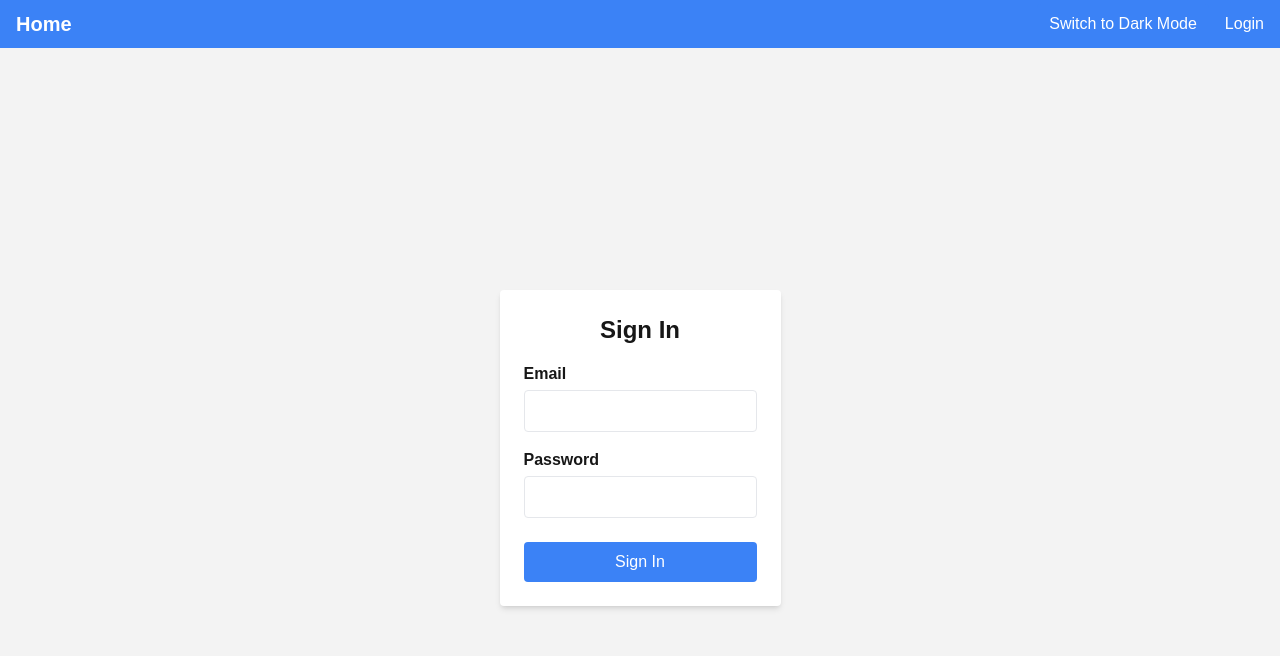
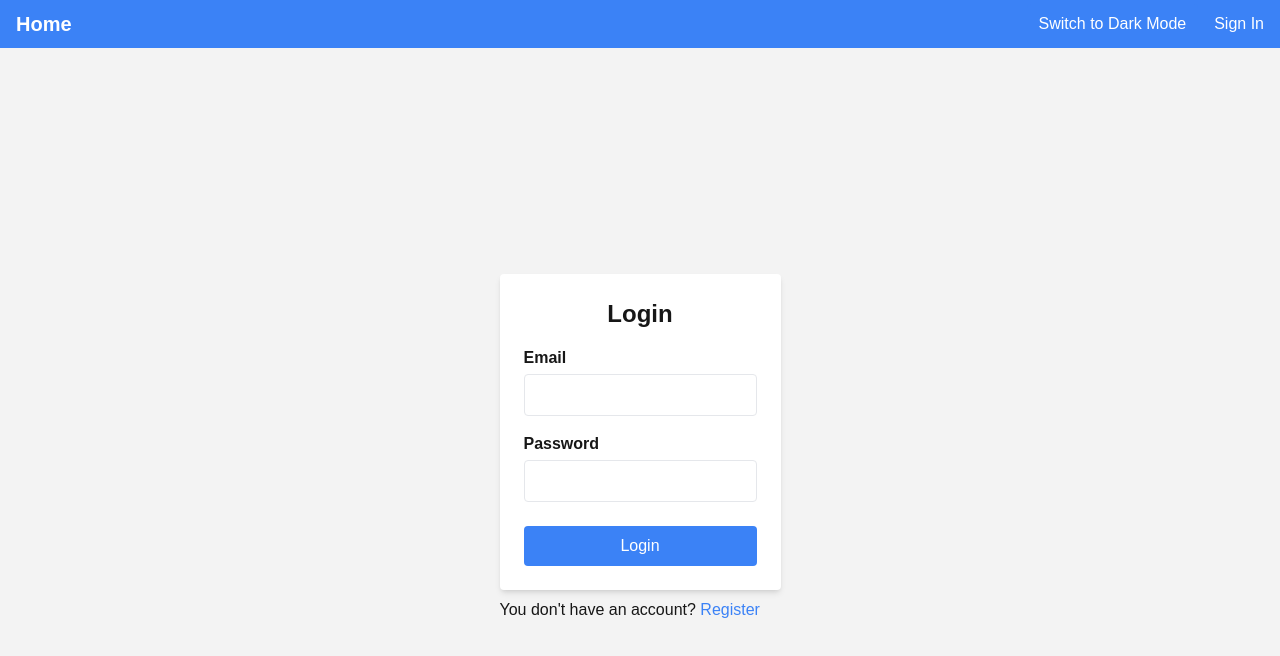
Before and after one commit to AGasco/dashboard-graphs, a Next.js app: page /login in a window 1280 px wide. Shown: the top 656 px of the page. Built offline with nearby package versions, Linux system fonts and the light colour scheme; no server answers.

Commit message:
Improved UX when login/register/signOut

```diff
--- a/app/login/LoginForm.tsx
+++ b/app/login/LoginForm.tsx
@@ -2,6 +2,7 @@
 import { Button, Input } from '@/components';
 import { PROVIDER_CREDENTIALS } from 'consts';
 import { signIn } from 'next-auth/react';
+import Link from 'next/link';
 import { useRouter } from 'next/navigation';
 import { ChangeEvent, FormEvent, useState } from 'react';
 
@@ -34,11 +35,12 @@ const LoginForm = () => {
   };
 
   return (
+    <div className="flex flex-col">
       <form
         className="p-6 bg-background rounded shadow-md"
         onSubmit={handleSubmit}
       >
-      <h1 className="mb-4 text-2xl font-bold text-center">Sign In</h1>
+        <h1 className="mb-4 text-2xl font-bold text-center">Login</h1>
         <div className="mb-4">
           <Input
             label="Email"
@@ -58,9 +60,16 @@ const LoginForm = () => {
           />
         </div>
         <Button type="submit" className="w-full">
-        Sign In
+          Login
         </Button>
       </form>
+      <p className="mt-2">
+        You don't have an account?{' '}
+        <Link href="/register" className="text-primary">
+          Register
+        </Link>
+      </p>
+    </div>
   );
 };
 
--- a/app/page.tsx
+++ b/app/page.tsx
@@ -15,9 +15,17 @@ export default async function HomePage() {
           Go to Dashboard
         </Link>
       ) : (
-        <h1 className="text-5xl">
-          Welcome, please sign in to see the dashboard
-        </h1>
+        <div className="flex flex-col items-center">
+          <h1 className="text-5xl">
+            Welcome, please sign in to see the dashboard
+          </h1>
+          <Link
+            href="/register"
+            className="w-max px-6 py-3 mt-5 bg-blue-500 text-white rounded-md hover:bg-blue-600 transition-colors"
+          >
+            Sign In
+          </Link>
+        </div>
       )}
     </div>
   );
--- a/app/register/RegisterForm.tsx
+++ b/app/register/RegisterForm.tsx
@@ -1,5 +1,6 @@
 'use client';
 import { Button, Input } from '@/components';
+import Link from 'next/link';
 import { useRouter } from 'next/navigation';
 import { ChangeEvent, FormEvent, useState } from 'react';
 
@@ -34,6 +35,7 @@ const RegisterForm = () => {
   };
 
   return (
+    <div className="flex flex-col">
       <form
         className="p-6 bg-background rounded shadow-md"
         onSubmit={handleSubmit}
@@ -72,6 +74,13 @@ const RegisterForm = () => {
           Register
         </Button>
       </form>
+      <p className="mt-2">
+        Do you already have an account?{' '}
+        <Link href="/login" className="text-primary">
+          Login
+        </Link>
+      </p>
+    </div>
   );
 };
 
--- a/components/Navbar.tsx
+++ b/components/Navbar.tsx
@@ -26,8 +26,8 @@ const Navbar = () => {
             Sign Out
           </Button>
         ) : (
-          <Link href="/login" className="text-white">
-            Login
+          <Link href="/register" className="text-white">
+            Sign In
           </Link>
         )}
       </div>
```
Lines whose indentation alone changed are shown as unchanged.
